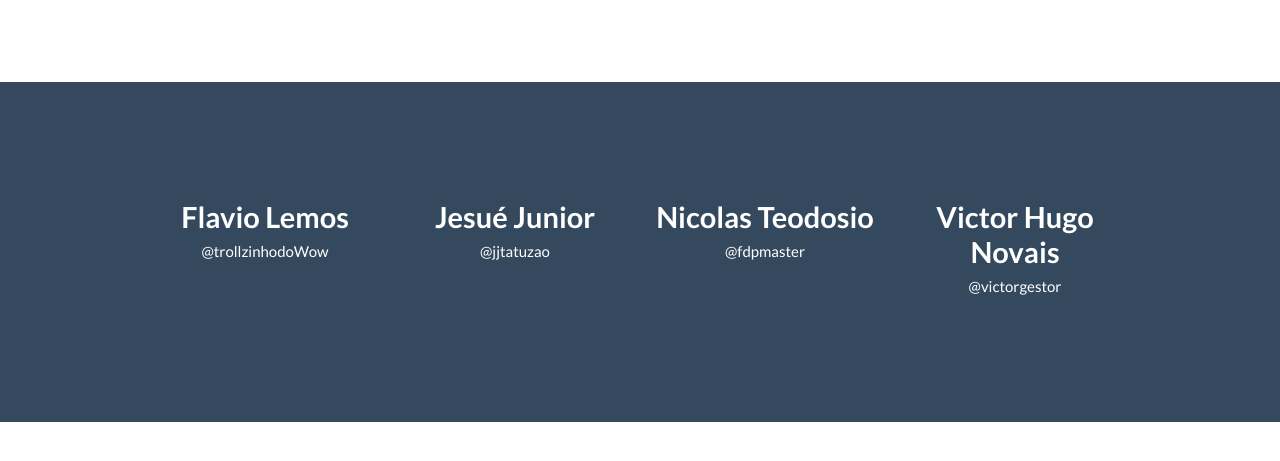
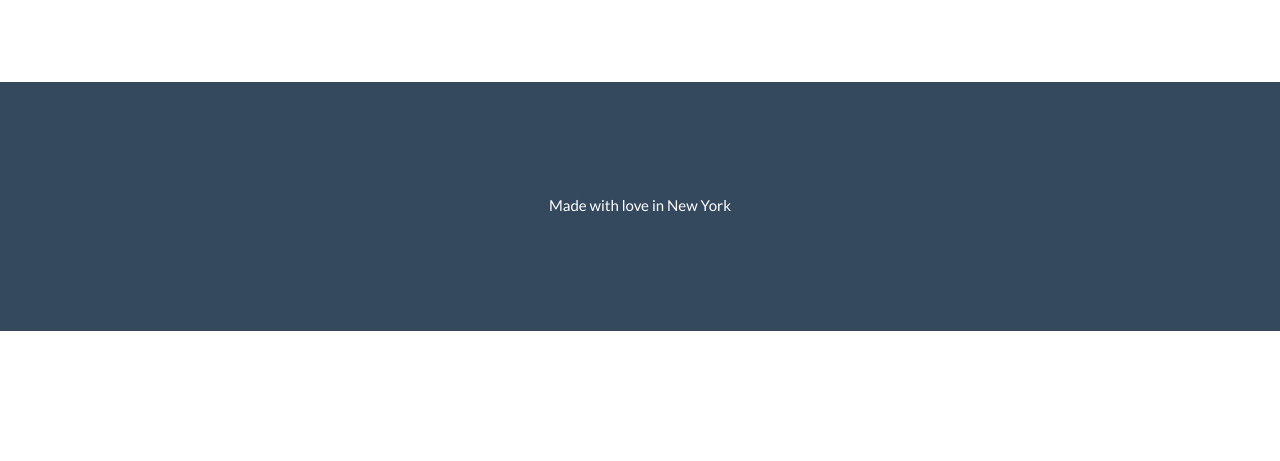
Before and after one commit to jesuejunior/golingo, a Django app: page / in a window 1280 px wide. Shown: the part 272-733 px from the top of the page. Run offline with Django 3.2, Linux system fonts and the light colour scheme; data that the repository does not hold is empty; some libraries are stand-ins or nearby versions.

Commit message:
Cleaning base html

```diff
--- a/templates/base.html
+++ b/templates/base.html
@@ -36,24 +36,7 @@
 <footer class="full-container-team">
     <div class="container">
         <div class="row text-center">
-            <div class="col-lg-3">
-                <h4>Flavio Lemos</h4>
-                <p>@trollzinhodoWow</p></div>
-
-            <div class="col-lg-3">
-                <h4>Jesué Junior</h4>
-                <p>@jjtatuzao</p>
-            </div>
-
-            <div class="col-lg-3">
-                <h4>Nicolas Teodosio</h4>
-                <p>@fdpmaster</p>
-            </div>
-
-            <div class="col-lg-3">
-                <h4>Victor Hugo Novais</h4>
-                <p>@victorgestor</p>
-            </div>
+            Made with love in New York
         </div>
     </div>
 </footer>
```
